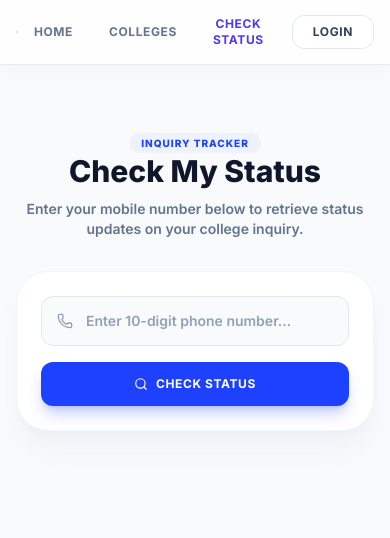
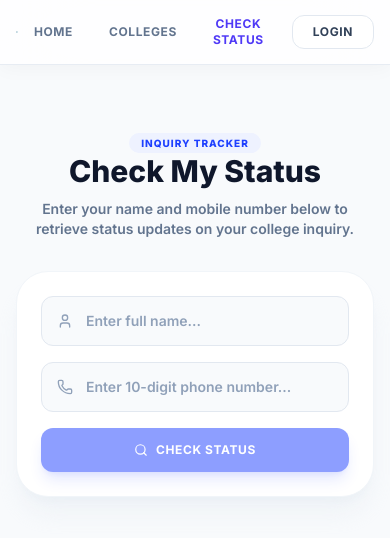
Before and after one commit to technology67613/ictehub, a React (Vite) app in the folder client/: page /check-status in a window 390 px wide. Shown: the top 538 px of the page. Built offline with nearby package versions, Linux system fonts and the light colour scheme.

Commit message:
Require name+phone match for Check Status to prevent enumeration

```diff
--- a/client/src/components/CheckStatus.jsx
+++ b/client/src/components/CheckStatus.jsx
@@ -1,5 +1,5 @@
 import React, { useState } from 'react';
-import { Search, Loader2, Calendar, BookOpen, AlertCircle, Phone, Info, Award } from 'lucide-react';
+import { Search, Loader2, Calendar, BookOpen, AlertCircle, Phone, Info, Award, User } from 'lucide-react';
 
 const API = 'https://ictehub.onrender.com';
 
@@ -38,6 +38,7 @@ const STATUS_TRANS = {
 
 export default function CheckStatus() {
   const [phone, setPhone] = useState('');
+  const [name, setName] = useState('');
   const [loading, setLoading] = useState(false);
   const [inquiries, setInquiries] = useState(null);
   const [searched, setSearched] = useState(false);
@@ -45,14 +46,14 @@ export default function CheckStatus() {
 
   const handleSearch = async (e) => {
     e.preventDefault();
-    if (!phone.trim()) return;
+    if (!phone.trim() || !name.trim()) return;
 
     setLoading(true);
     setError('');
     setInquiries(null);
 
     try {
-      const res = await fetch(`${API}/leads/check?phone=${encodeURIComponent(phone.trim())}`);
+      const res = await fetch(`${API}/leads/check?phone=${encodeURIComponent(phone.trim())}&name=${encodeURIComponent(name.trim())}`);
       if (!res.ok) throw new Error('Status lookup failed');
       const data = await res.json();
       setInquiries(Array.isArray(data) ? data : []);
@@ -75,13 +76,25 @@ export default function CheckStatus() {
           </span>
           <h1 className="text-3xl font-extrabold text-slate-900 leading-tight">Check My Status</h1>
           <p className="text-sm font-semibold text-slate-500 max-w-md mx-auto">
-            Enter your mobile number below to retrieve status updates on your college inquiry.
+            Enter your name and mobile number below to retrieve status updates on your college inquiry.
           </p>
         </div>
 
         {/* Search Card */}
         <div className="bg-white rounded-[2rem] border border-slate-100 shadow-xl shadow-slate-200/40 p-6 sm:p-8 space-y-6">
-          <form onSubmit={handleSearch} className="flex flex-col sm:flex-row gap-4">
+          <form onSubmit={handleSearch} className="flex flex-col gap-4">
+            <div className="flex flex-col sm:flex-row gap-4">
+              <div className="flex-1 relative">
+                <User size={16} className="absolute left-4 top-1/2 -translate-y-1/2 text-slate-400" />
+                <input
+                  type="text"
+                  placeholder="Enter full name..."
+                  value={name}
+                  onChange={e => setName(e.target.value)}
+                  className="w-full bg-slate-50 border border-slate-200 rounded-xl pl-11 pr-4 py-3.5 text-sm text-slate-800 font-semibold placeholder:text-slate-400 focus:border-[#1E40FF]/50 focus:ring-2 focus:ring-[#1E40FF]/15 outline-none transition-all"
+                  required
+                />
+              </div>
               <div className="flex-1 relative">
                 <Phone size={16} className="absolute left-4 top-1/2 -translate-y-1/2 text-slate-400" />
                 <input
@@ -93,10 +106,11 @@ export default function CheckStatus() {
                   required
                 />
               </div>
+            </div>
             <button
               type="submit"
-              disabled={loading}
-              className="bg-[#1E40FF] hover:bg-[#1E40FF]/90 text-white font-bold text-xs uppercase tracking-wider px-8 py-3.5 rounded-xl shadow-lg shadow-[#1E40FF]/25 flex items-center justify-center gap-2 transition-all disabled:opacity-50"
+              disabled={loading || !phone.trim() || !name.trim()}
+              className="bg-[#1E40FF] hover:bg-[#1E40FF]/90 text-white font-bold text-xs uppercase tracking-wider w-full sm:w-auto self-end px-8 py-3.5 rounded-xl shadow-lg shadow-[#1E40FF]/25 flex items-center justify-center gap-2 transition-all disabled:opacity-50"
             >
               {loading ? <Loader2 size={14} className="animate-spin" /> : <Search size={14} />}
               Check Status
```
Also changed, not shown: 1 other file (tests, documents, lock files or other folders). Lines whose indentation alone changed are shown as unchanged.
